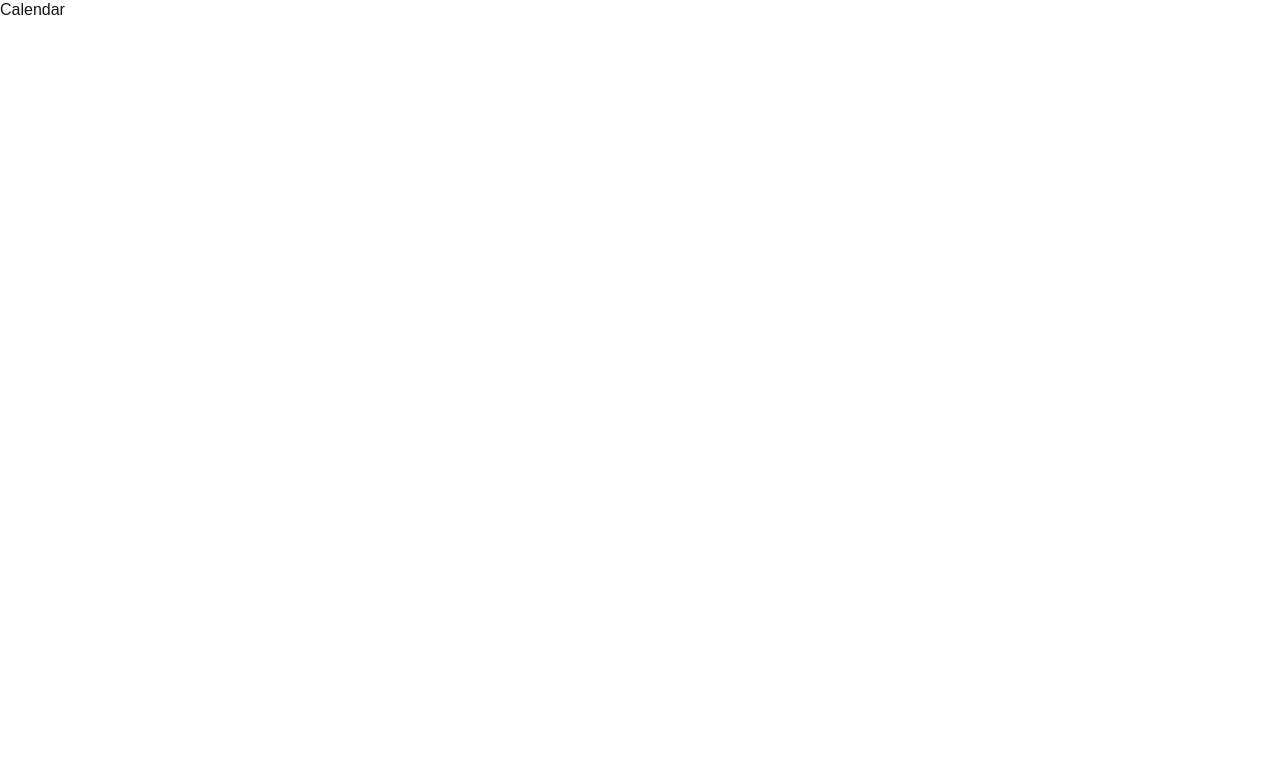
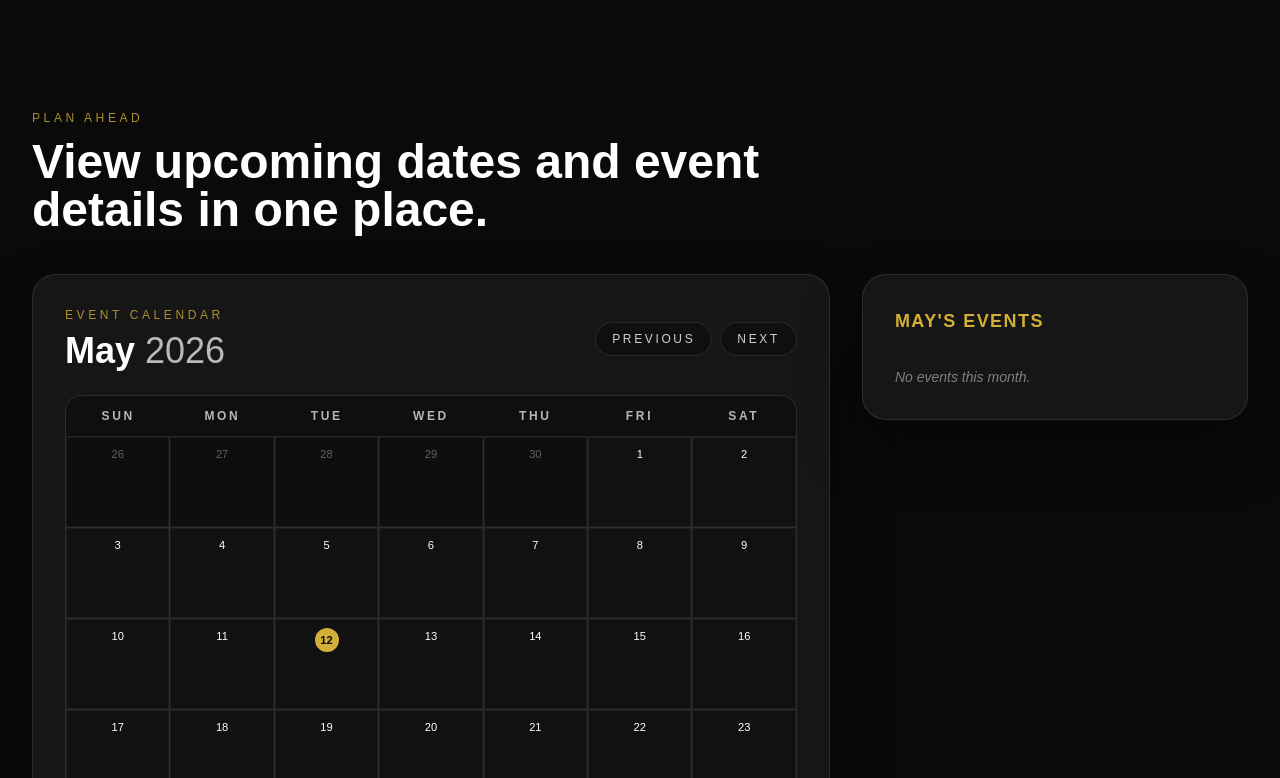
Before and after one commit to JoshBlack25/mlangeni, a Next.js app: page / in a window 1280 px wide. Shown: the part 802-1580 px from the top of the page. Built offline with nearby package versions, Linux system fonts and the light colour scheme.

Commit message:
Initial Calendar front end commit

```diff
--- a/app/page.tsx
+++ b/app/page.tsx
@@ -4,13 +4,11 @@ import Gallery from "./sections/Gallery";
 import Testimonial from "./sections/Testimonial";
 import About from "./sections/About";
 import Contact from "./sections/Contact";
-import NavBar from "./components/NavBar";
 import Footer from "./components/Footer";
 
 export default function Home() {
   return (
     <>
-      <NavBar />
       <Hero />
       <Calendar />
       <Gallery />
--- a/app/sections/Calendar.jsx
+++ b/app/sections/Calendar.jsx
@@ -1,11 +1,253 @@
-import React from "react";
+/* eslint-disable react/prop-types */
+"use client";
 
-const Calendar = () => {
+import { useMemo, useState } from "react";
+
+const EVENT_DB = {
+  "2026-03-13": [
+    { id: 1, title: "Dara Wedding", time: "9:00–13:00", color: "#9e8329" },
+    { id: 2, title: "Joshua's Birthday", time: "15:00–17:00", color: "#b89b33" },
+    { id: 3, title: "MGH Company Dinner", time: "19:00–20:00", color: "#c5a637" },
+  ],
+  "2026-03-15": [
+    { id: 4, title: "CPUT AGC Conference", time: "9:00–12:00", color: "#c5a637" },
+  ],
+  "2026-03-26": [
+    { id: 5, title: "CPUT FID AGM", time: "10:00–13:00", color: "#c5a637" },
+  ],
+};
+
+const MONTH_NAMES = [
+  "January",
+  "February",
+  "March",
+  "April",
+  "May",
+  "June",
+  "July",
+  "August",
+  "September",
+  "October",
+  "November",
+  "December",
+];
+
+const DOW = ["Sun", "Mon", "Tue", "Wed", "Thu", "Fri", "Sat"];
+const PILL_MAX = 2;
+
+const NOW = new Date();
+const TODAY_KEY = dateKey(NOW.getFullYear(), NOW.getMonth(), NOW.getDate());
+
+function dateKey(year, month, day) {
+  return `${year}-${String(month + 1).padStart(2, "0")}-${String(day).padStart(2, "0")}`;
+}
+
+function buildCells(year, month) {
+  const firstDow = new Date(year, month, 1).getDay();
+  const daysInMonth = new Date(year, month + 1, 0).getDate();
+  const daysInPrev = new Date(year, month, 0).getDate();
+
+  const cells = [];
+
+  for (let i = firstDow - 1; i >= 0; i -= 1) {
+    const day = daysInPrev - i;
+    const [py, pm] = month === 0 ? [year - 1, 11] : [year, month - 1];
+    cells.push({ day, active: false, key: dateKey(py, pm, day) });
+  }
+
+  for (let day = 1; day <= daysInMonth; day += 1) {
+    cells.push({ day, active: true, key: dateKey(year, month, day) });
+  }
+
+  const remaining = 7 - (cells.length % 7);
+  if (remaining < 7) {
+    const [ny, nm] = month === 11 ? [year + 1, 0] : [year, month + 1];
+    for (let day = 1; day <= remaining; day += 1) {
+      cells.push({ day, active: false, key: dateKey(ny, nm, day) });
+    }
+  }
+
+  return cells;
+}
+
+function CalendarCell({ cell }) {
+  const events = EVENT_DB[cell.key] || [];
+  const isToday = cell.key === TODAY_KEY;
+  const visible = events.slice(0, PILL_MAX);
+  const extra = events.length - PILL_MAX;
+
   return (
-    <section className="h-screen">
-      <div>Calendar</div>
+    <div
+      className={`flex min-h-[90px] flex-col overflow-hidden border border-white/5 p-2 ${
+        cell.active ? "bg-[#111111] text-white" : "bg-[#0e0e0e] text-white/35"
+      } ${events.length && cell.active ? "ring-1 ring-[#D4AF37]/20" : ""}`}
+    >
+      {isToday ? (
+        <div className="mx-auto mb-2 flex h-6 w-6 items-center justify-center rounded-full bg-[#D4AF37] text-[0.7rem] font-bold text-[#0A0A0A]">
+          {cell.day}
+        </div>
+      ) : (
+        <span className="mb-2 block text-center text-[0.7rem]">{cell.day}</span>
+      )}
+
+      <div className="flex min-h-0 flex-1 flex-col gap-1">
+        {visible.map((event) => (
+          <div
+            key={event.id}
+            title={event.title}
+            className="w-full overflow-hidden truncate rounded-[3px] px-1.5 py-0.5 text-[0.62rem] leading-tight text-[#0A0A0A]"
+            style={{ backgroundColor: event.color }}
+          >
+            {event.title}
+          </div>
+        ))}
+        {extra > 0 ? (
+          <span className="mt-auto text-right text-[0.55rem] leading-none text-[#D4AF37]">
+            +{extra} more
+          </span>
+        ) : null}
+      </div>
+    </div>
+  );
+}
+
+function CalendarWidget({ year, month, onPrev, onNext }) {
+  const cells = useMemo(() => buildCells(year, month), [year, month]);
+
+  return (
+    <div className="rounded-[24px] border border-white/10 bg-[#161616] p-5 shadow-[0_30px_60px_rgba(0,0,0,0.45)] md:p-8">
+      <div className="mb-6 flex flex-wrap items-center justify-between gap-4">
+        <div>
+          <p className="mb-2 text-xs uppercase tracking-[0.3em] text-[#D4AF37]/80">
+            Event Calendar
+          </p>
+          <h3 className="text-3xl font-bold text-white md:text-4xl">
+            {MONTH_NAMES[month]} <span className="font-normal text-white/70">{year}</span>
+          </h3>
+        </div>
+
+        <div className="flex items-center gap-2">
+          <button
+            type="button"
+            onClick={onPrev}
+            className="rounded-full border border-white/10 bg-black/30 px-4 py-2 text-xs uppercase tracking-[0.22em] text-white/80 transition hover:border-[#D4AF37]/40 hover:text-white"
+          >
+            Previous
+          </button>
+          <button
+            type="button"
+            onClick={onNext}
+            className="rounded-full border border-white/10 bg-black/30 px-4 py-2 text-xs uppercase tracking-[0.22em] text-white/80 transition hover:border-[#D4AF37]/40 hover:text-white"
+          >
+            Next
+          </button>
+        </div>
+      </div>
+
+      <div className="overflow-hidden rounded-2xl border border-white/10">
+        <div className="grid grid-cols-7 border-b border-white/10 bg-black/30">
+          {DOW.map((day) => (
+            <div key={day} className="py-3 text-center text-xs font-bold uppercase tracking-[0.22em] text-white/70">
+              {day}
+            </div>
+          ))}
+        </div>
+
+        <div className="grid grid-cols-7 gap-px bg-white/10">
+          {cells.map((cell) => (
+            <CalendarCell key={cell.key} cell={cell} />
+          ))}
+        </div>
+      </div>
+    </div>
+  );
+}
+
+function EventsSidebar({ year, month }) {
+  const monthEvents = useMemo(() => {
+    const prefix = `${year}-${String(month + 1).padStart(2, "0")}-`;
+
+    return Object.entries(EVENT_DB)
+      .filter(([key]) => key.startsWith(prefix))
+      .sort(([a], [b]) => a.localeCompare(b))
+      .flatMap(([key, events]) => {
+        const day = Number.parseInt(key.split("-")[2], 10);
+        return events.map((event) => ({ ...event, day }));
+      });
+  }, [year, month]);
+
+  return (
+    <aside className="w-full rounded-[24px] border border-white/10 bg-[#161616] p-5 shadow-[0_30px_60px_rgba(0,0,0,0.45)] md:p-8 lg:max-w-[390px]">
+      <h3 className="mb-8 text-lg font-bold uppercase tracking-[0.08em] text-[#D4AF37]">
+        {MONTH_NAMES[month]}'s events
+      </h3>
+
+      {monthEvents.length === 0 ? (
+        <p className="m-0 text-sm italic text-white/45">No events this month.</p>
+      ) : (
+        <ul className="m-0 flex list-none flex-col gap-7 p-0">
+          {monthEvents.map((event) => (
+            <li key={event.id} className="flex items-start gap-3">
+              <span
+                className="mt-2 h-2.5 w-2.5 shrink-0 rounded-full"
+                style={{ backgroundColor: event.color }}
+              />
+              <div>
+                <p className="mb-1 text-lg tracking-[0.04em] text-white/90">
+                  {event.day} {MONTH_NAMES[month].slice(0, 3)} – {event.title}
+                </p>
+                <p className="m-0 text-sm tracking-[0.1em] text-white/50">
+                  {event.time}
+                </p>
+              </div>
+            </li>
+          ))}
+        </ul>
+      )}
+    </aside>
+  );
+}
+
+export default function Calendar() {
+  const [cursor, setCursor] = useState({
+    year: NOW.getFullYear(),
+    month: NOW.getMonth(),
+  });
+
+  const handlePrev = () => {
+    setCursor(({ year, month }) =>
+      month === 0 ? { year: year - 1, month: 11 } : { year, month: month - 1 },
+    );
+  };
+
+  const handleNext = () => {
+    setCursor(({ year, month }) =>
+      month === 11 ? { year: year + 1, month: 0 } : { year, month: month + 1 },
+    );
+  };
+
+  return (
+    <section className="w-full bg-[#0A0A0A] px-5 py-20 text-white md:px-8 md:py-28">
+      <div className="mx-auto w-full max-w-[1536px]">
+        <div className="mb-10 max-w-3xl">
+          <p className="mb-3 text-xs uppercase tracking-[0.3em] text-[#D4AF37]/80">
+            Plan Ahead
+          </p>
+          <h2 className="text-3xl font-bold md:text-5xl">
+            View upcoming dates and event details in one place.
+          </h2>
+        </div>
+
+        <div className="grid gap-8 lg:grid-cols-[minmax(0,1.55fr)_minmax(320px,0.75fr)] lg:items-start">
+          <CalendarWidget
+            year={cursor.year}
+            month={cursor.month}
+            onPrev={handlePrev}
+            onNext={handleNext}
+          />
+          <EventsSidebar year={cursor.year} month={cursor.month} />
+        </div>
+      </div>
     </section>
   );
-};
-
-export default Calendar;
+}
```
Also changed, not shown: 1 other file (tests, documents, lock files or other folders).
